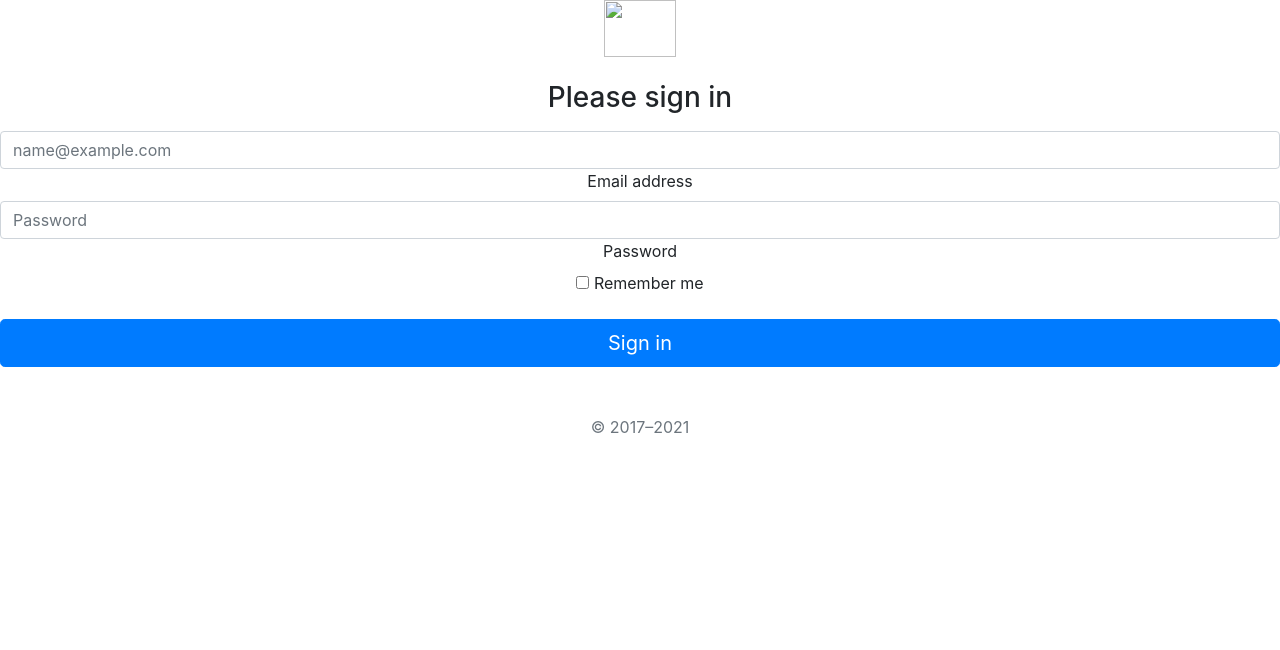
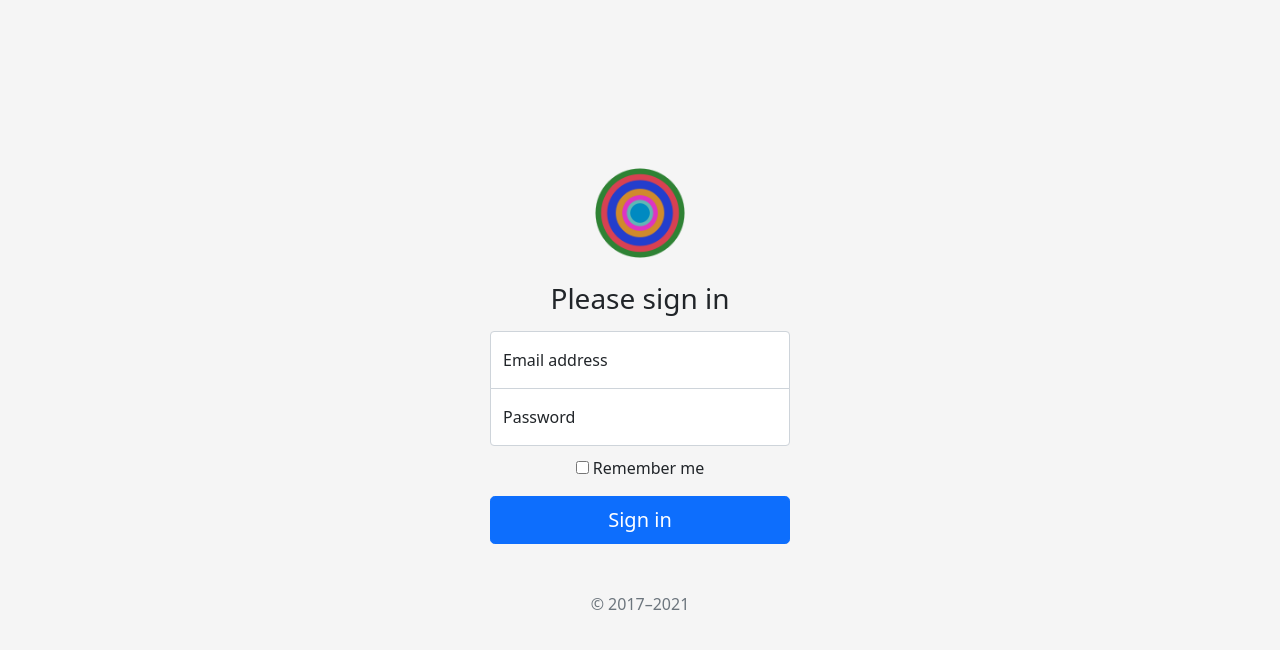
Before and after one commit to gary909/Newsletter-Signup, a website: page signup.html in a window 1280 px wide. Drawn offline with nearby package versions, Linux system fonts and the light colour scheme.

Commit message:
image etc

```diff
--- a/package.json
+++ b/package.json
@@ -10,6 +10,7 @@
   "license": "ISC",
   "dependencies": {
     "body-parser": "^1.19.1",
+    "bootstrap": "^5.1.3",
     "express": "^4.17.2",
     "request": "^2.88.2"
   }
--- a/signup.html
+++ b/signup.html
@@ -9,17 +9,18 @@
       content="Mark Otto, Jacob Thornton, and Bootstrap contributors"
     />
     <meta name="generator" content="Hugo 0.88.1" />
-    <title>Signin Template · Bootstrap v5.1</title>
+    <title>Newsletter Signup</title>
 
-    <link
-      rel="canonical"
-      href="https://getbootstrap.com/docs/5.1/examples/sign-in/"
-    />
+    <script
+      src="https://cdn.jsdelivr.net/npm/bootstrap@5.1.3/dist/js/bootstrap.min.js"
+      integrity="sha384-QJHtvGhmr9XOIpI6YVutG+2QOK9T+ZnN4kzFN1RtK3zEFEIsxhlmWl5/YESvpZ13"
+      crossorigin="anonymous"
+    ></script>
 
     <!-- Bootstrap core CSS -->
     <link
-      href="/docs/5.1/dist/css/bootstrap.min.css"
       rel="stylesheet"
+      href="https://cdn.jsdelivr.net/npm/bootstrap@5.1.3/dist/css/bootstrap.min.css"
       integrity="sha384-1BmE4kWBq78iYhFldvKuhfTAU6auU8tT94WrHftjDbrCEXSU1oBoqyl2QvZ6jIW3"
       crossorigin="anonymous"
     />
@@ -68,17 +69,17 @@
     </style>
 
     <!-- Custom styles for this template -->
-    <link href="signin.css" rel="stylesheet" />
+    <link href="styles.css" rel="stylesheet" />
   </head>
   <body class="text-center">
     <main class="form-signin">
       <form>
         <img
           class="mb-4"
-          src="/docs/5.1/assets/brand/bootstrap-logo.svg"
+          src="/image/logoThing.png"
           alt=""
-          width="72"
-          height="57"
+          width="90"
+          height="90"
         />
         <h1 class="h3 mb-3 fw-normal">Please sign in</h1>
 
--- /dev/null
+++ b/styles.css
@@ -0,0 +1,39 @@
+html,
+body {
+  height: 100%;
+}
+
+body {
+  display: flex;
+  align-items: center;
+  padding-top: 40px;
+  padding-bottom: 40px;
+  background-color: #f5f5f5;
+}
+
+.form-signin {
+  width: 100%;
+  max-width: 330px;
+  padding: 15px;
+  margin: auto;
+}
+
+.form-signin .checkbox {
+  font-weight: 400;
+}
+
+.form-signin .form-floating:focus-within {
+  z-index: 2;
+}
+
+.form-signin input[type="email"] {
+  margin-bottom: -1px;
+  border-bottom-right-radius: 0;
+  border-bottom-left-radius: 0;
+}
+
+.form-signin input[type="password"] {
+  margin-bottom: 10px;
+  border-top-left-radius: 0;
+  border-top-right-radius: 0;
+}
```
Also changed, not shown: image/logoThing.png (added), 1 other file.
